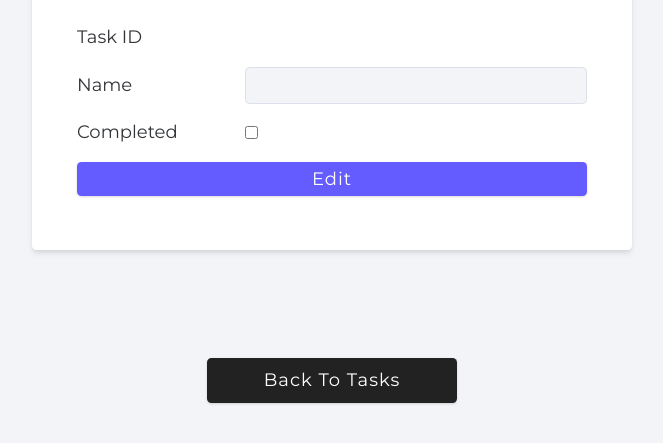
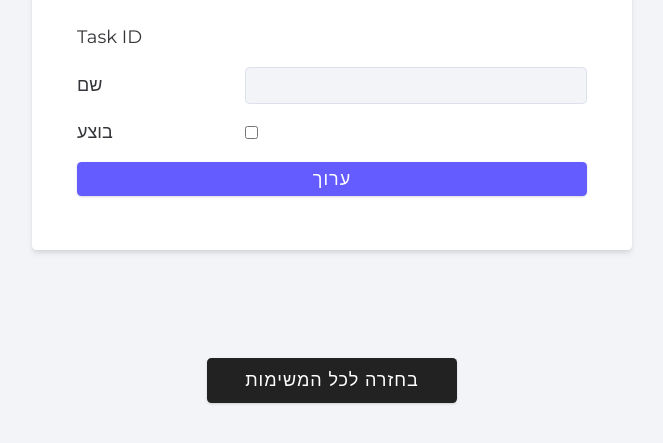
Before and after one commit to eylommaayan/mern--Task-Manger-API, a website: page public/task.html in a window 1280 px wide. Shown: the part 183-626 px from the top of the page, without its empty margins (308-971 px from the left). Drawn offline with nearby package versions, Linux system fonts and the light colour scheme; no server answers.

Commit message:
completed

```diff
--- a/public/task.html
+++ b/public/task.html
@@ -22,17 +22,17 @@
           <p class="task-edit-id"></p>
         </div>
         <div class="form-control">
-          <label for="name">Name</label>
+          <label for="name">שם</label>
           <input type="text" name="name" class="task-edit-name" />
         </div>
         <div class="form-control">
-          <label for="completed">completed</label>
+          <label for="completed">בוצע</label>
           <input type="checkbox" name="completed" class="task-edit-completed" />
         </div>
-        <button type="submit" class="block btn task-edit-btn">edit</button>
+        <button type="submit" class="block btn task-edit-btn">ערוך</button>
         <div class="form-alert"></div>
       </form>
-      <a href="index.html" class="btn back-link">back to tasks</a>
+      <a href="index.html" class="btn back-link">בחזרה לכל המשימות</a>
     </div>
     <!-- axios -->
     <script
```
Also changed, not shown: app.js (+12 -16 lines), public/index.html (+4 -4 lines).
